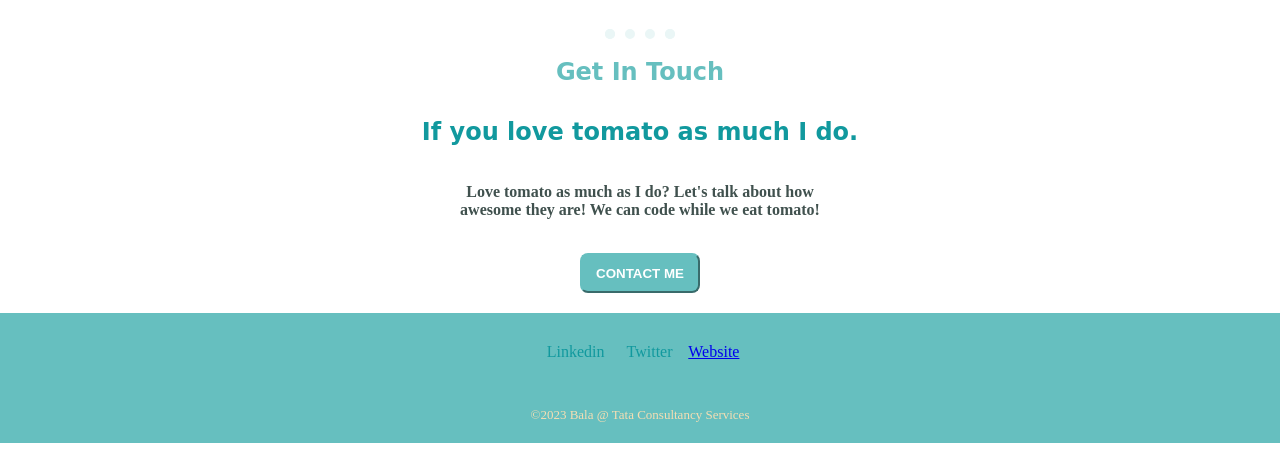
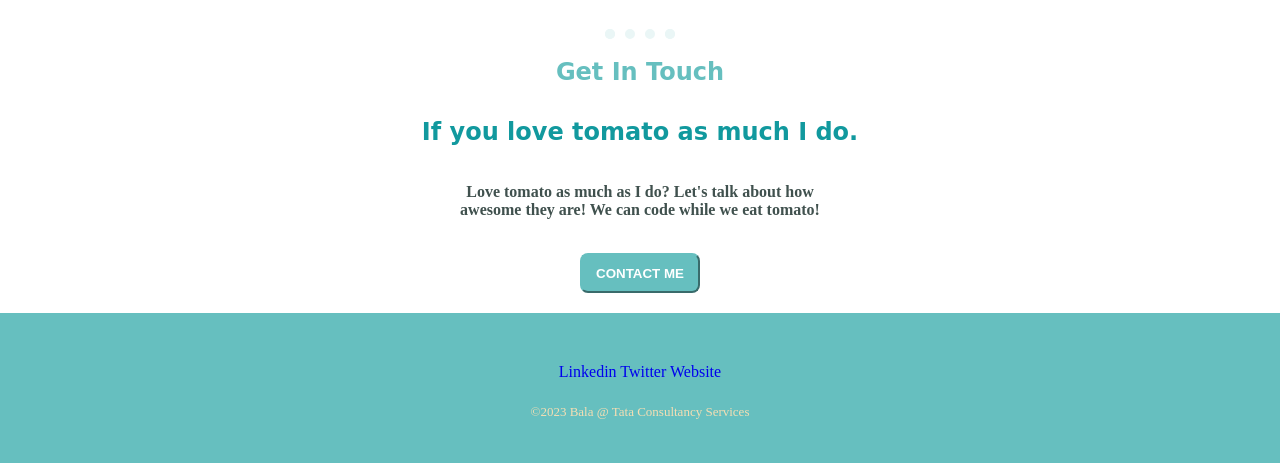
Before and after one commit to balavb31/CV, a plain HTML site: page index.html in a window 1280 px wide. Shown: the part 1505-1968 px from the top of the page. Drawn offline with Linux system fonts and the light colour scheme; a web font is replaced by a local one.

Commit message:
Version 2

```diff
--- a/index.html
+++ b/index.html
@@ -45,10 +45,10 @@
         <br><br>
         <button type="button" onclick="location.href='mailto:balavb31@gmail.com';"><strong>CONTACT ME</strong></button>
         <div class="footer">
-            <p>Linkedin</p>
-            <p>Twitter</p>
+            <a href="https://in.linkedin.com/">Linkedin</a>
+            <a href="https://twitter.com/login?lang=en">Twitter</a>
             <a href="index.html">Website</a>
-            <br>
+            <br><br>
             <p id="copyrights">©2023 Bala @ Tata Consultancy Services</p>
         </div>
     </body>
--- a/style.css
+++ b/style.css
@@ -150,15 +150,15 @@ button{
     height:150px;
     background-color: #66BFBF;
     margin-top: 20px;
-    height:130px;
+    height:100px;
     margin-bottom: 0;
+    padding-top: 50px;
+    padding-bottom: 0;
 }
 
-.footer p{
-    margin-top: 30px;
-    width:70px;
-    font-weight:lighter ;
-    color:#11999E;
+a{
+    width: 150px;
+    text-decoration: none;
 }
 
 #copyrights{
```
